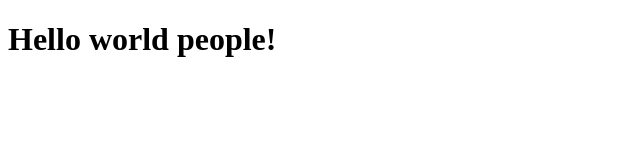
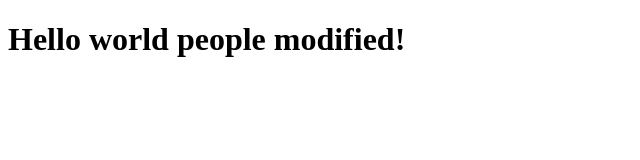
Before and after one commit to Carlosperez2/prueba-online-ejercicio1, a plain HTML site: page index.html in a window 1280 px wide. Shown: the whole page, without its empty margins (0-640 px from the left). Drawn offline with Linux system fonts and the light colour scheme.

Commit message:
creating branch feature-forked and modified

```diff
--- a/index.html
+++ b/index.html
@@ -7,6 +7,6 @@
     <title>Document</title>
   </head>
   <body>
-    <h1>Hello world people!</h1>
+    <h1>Hello world people modified!</h1>
   </body>
 </html>
```
